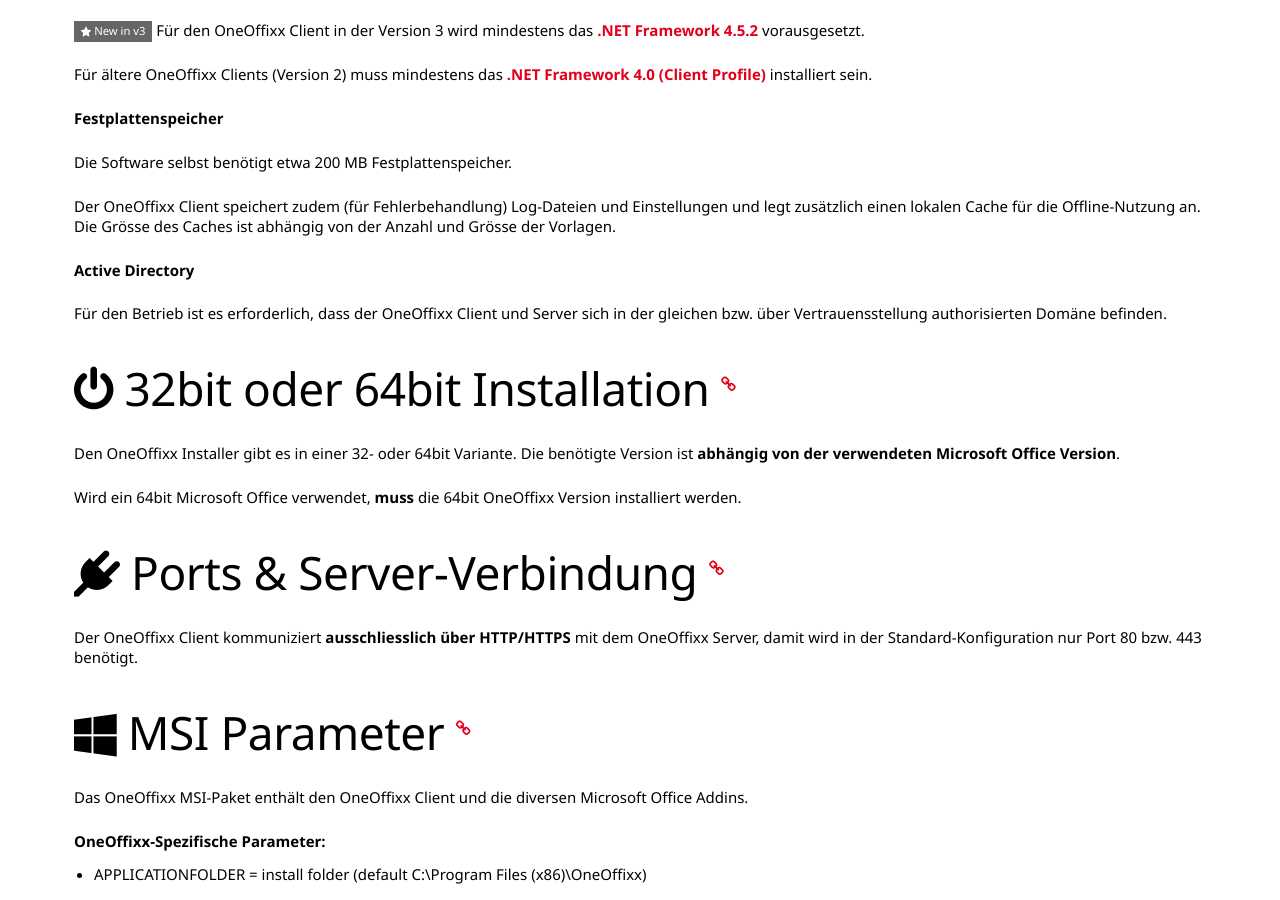
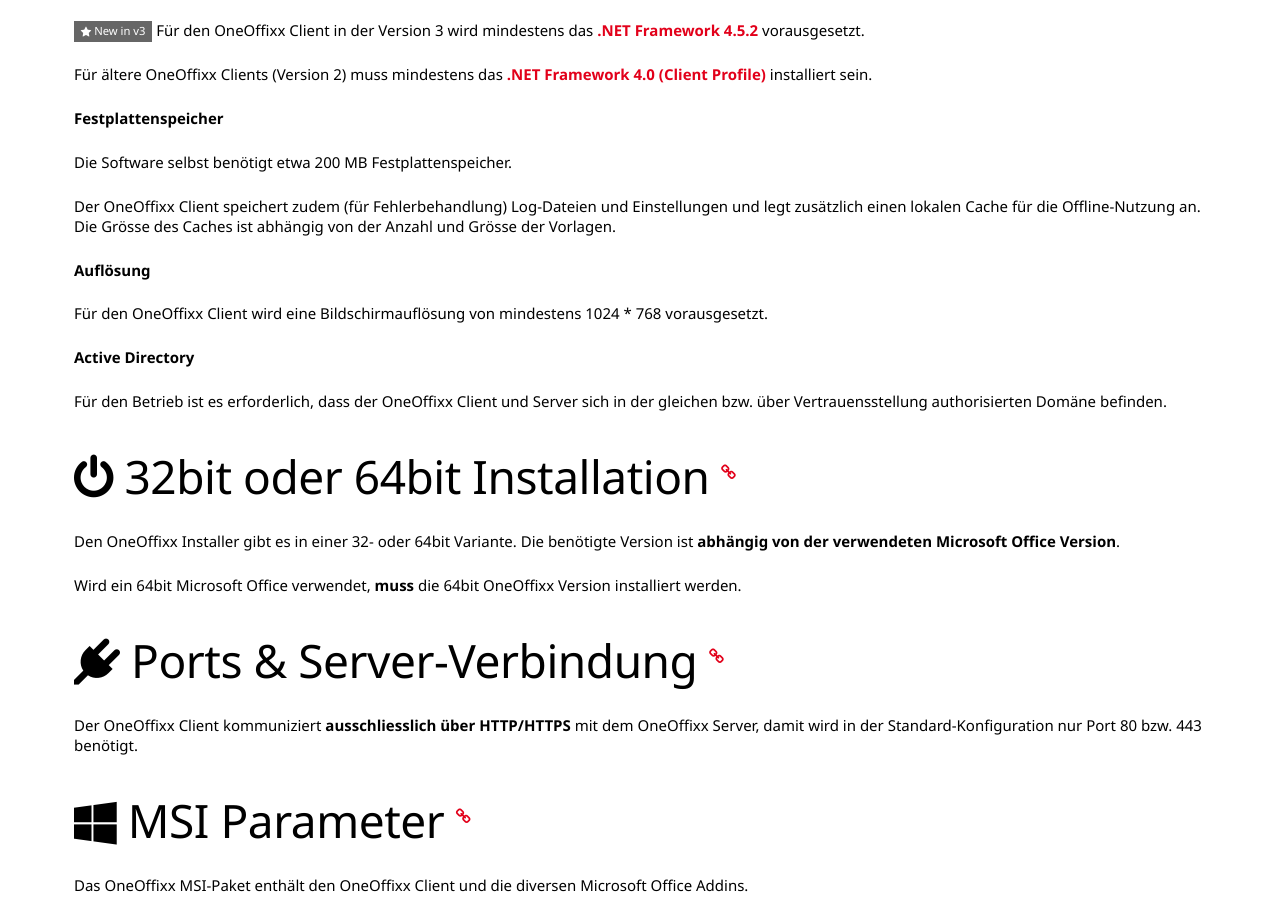
Before and after one commit to primesoft-group/oneoffixx-docs, a Jekyll site: the page built from _pages/install/de/client.md, in a window 1280 px wide and 900 px high, scrolled down 783 px. Built offline with Jekyll 4.4.1, drawn with Linux system fonts in a browser that asks for light colours; nearby versions of some CDN libraries; some web fonts are replaced.

Commit message:
Update client.md

```diff
--- a/_pages/install/de/client.md
+++ b/_pages/install/de/client.md
@@ -33,6 +33,10 @@
 
 Der OneOffixx Client speichert zudem (für Fehlerbehandlung) Log-Dateien und Einstellungen und legt zusätzlich einen lokalen Cache für die Offline-Nutzung an.
 Die Grösse des Caches ist abhängig von der Anzahl und Grösse der Vorlagen.
+
+__Auflösung__
+
+Für den OneOffixx Client wird eine Bildschirmauflösung von mindestens 1024 \* 768 vorausgesetzt.
 
 __Active Directory__
 
```
